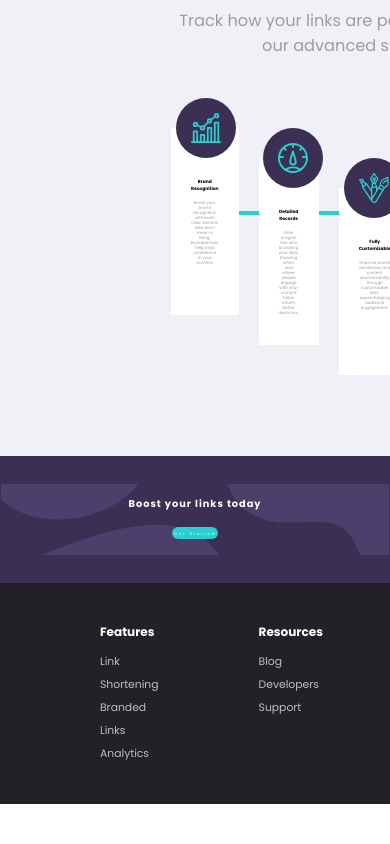
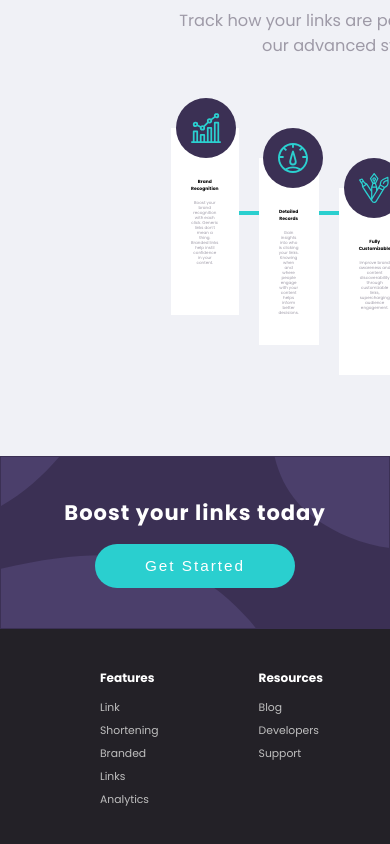
Before and after one commit to bmhan319/URL-Shortening, a React (Create React App) app: page / in a window 390 px wide. Shown: the part 677-1521 px from the top of the page. Before the commit the page ends 1481 px from the top, so only its background shows below. Built offline with nearby package versions, Linux system fonts and the light colour scheme.

Commit message:
adjusted responsiveness for boost section

```diff
--- a/src/css/boost-section.css
+++ b/src/css/boost-section.css
@@ -35,7 +35,7 @@
 @media only screen and (min-width: 376px) {
   .sec3 {
     background-image: url("../img/bg-boost-desktop.svg");
-    background-size: 105%;
+    background-size: cover;
     padding: 40px 0;
   }
 
@@ -44,14 +44,10 @@
     margin:  0;
   }
 
-  .boost-title {
-    font-size: 2.5vw;
-  }
-
   .boost-start-button {
-    width: 12vw;
-    height: 3vw;
-    font-size: 1vw;
+    width: 200px;
+    height: 44px;
+    font-size: .85em;
   }
 
   .boost-start-button:hover {
--- a/src/css/footer.css
+++ b/src/css/footer.css
@@ -96,3 +96,7 @@
     color: var(--Cyan);
   }
 }
+
+@media only screen and (min-width: 901px) {
+
+}
--- a/src/css/form.css
+++ b/src/css/form.css
@@ -86,3 +86,7 @@
     background-color: var(--BrightButton);
   }
 }
+
+@media only screen and (min-width: 601px) {
+
+}
--- a/src/css/header.css
+++ b/src/css/header.css
@@ -37,10 +37,6 @@
 
 .menu-bottom {
   margin-bottom: 0;
-}
-
-@media only screen and (min-width: 376px) {
-
 }
 
 @media only screen and (min-width: 601px) {
```
Also changed, not shown: 1 other file (tests, documents, lock files or other folders).
